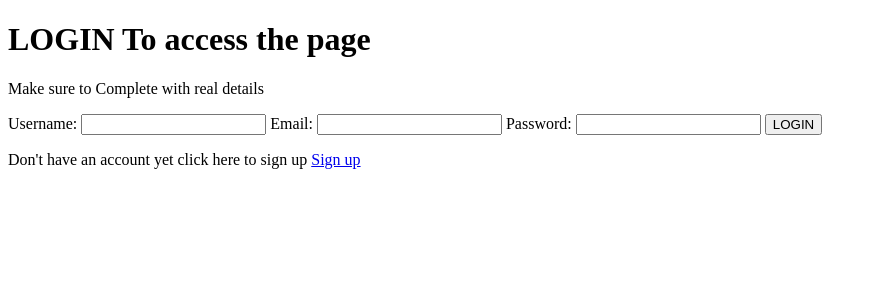
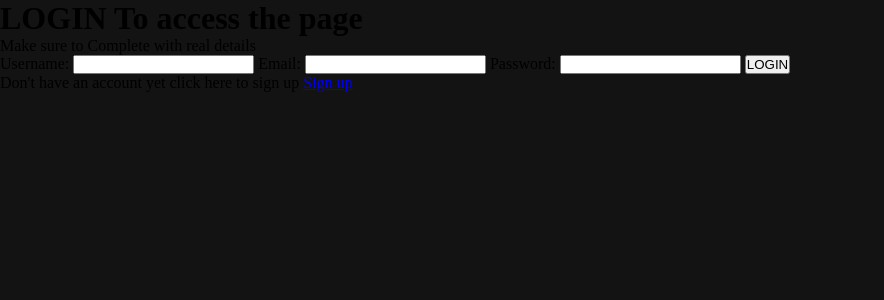
Before and after one commit to godwink12/python-login-system, a Python web app: template Template/Login.html in a window 1280 px wide. Shown: the top 300 px of the page, without its empty margins (0-884 px from the left). Run offline with Jinja, Linux system fonts and the light colour scheme; the template is opened without the code that fills it, so the values that code supplies are empty.

Commit message:
chore: update login system styling

```diff
--- a/Template/Login.html
+++ b/Template/Login.html
@@ -4,6 +4,7 @@
 <head>
     <meta charset="UTF-8">
     <meta name="viewport" content="width=device-width, initial-scale=1.0">
+    <link rel="stylesheet" href="Styling/style.css">
     <title>Login</title>
 </head>
 
--- /dev/null
+++ b/Template/Styling/style.css
@@ -0,0 +1,8 @@
+*{
+    margin: 0;
+    padding: 0;
+}
+
+body{
+    background-color: rgb(20, 19, 19);
+}
```
Also changed, not shown: Styling/style.css (deleted).
